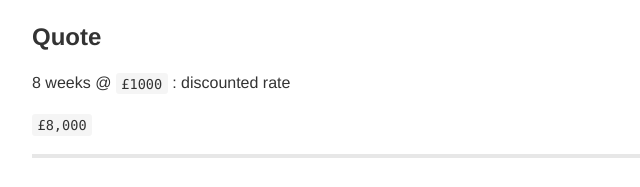
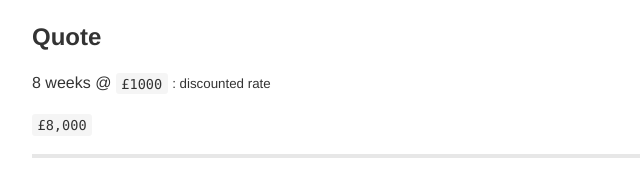
Before and after one commit to vonKristoff/rh-proposal, a plain HTML site: page index.html in a window 1280 px wide. Shown: the part 2015-2202 px from the top of the page, 224-864 px from the left. Drawn offline with Linux system fonts and the light colour scheme.

Commit message:
added sml tag

```diff
--- a/index.html
+++ b/index.html
@@ -62,7 +62,7 @@
 </ul>
 <h4 id="estimated-total-8-weeks">Estimated Total: <code>8 weeks</code></h4>
 <h3 id="quote-1">Quote</h3>
-<p>8 weeks @ <code>£1000</code> : discounted rate</p>
+<p>8 weeks @ <code>£1000</code> <small>: discounted rate</small></p>
 <p><code>£8,000</code></p>
 <div class="hr"></div>
 </div>
```
